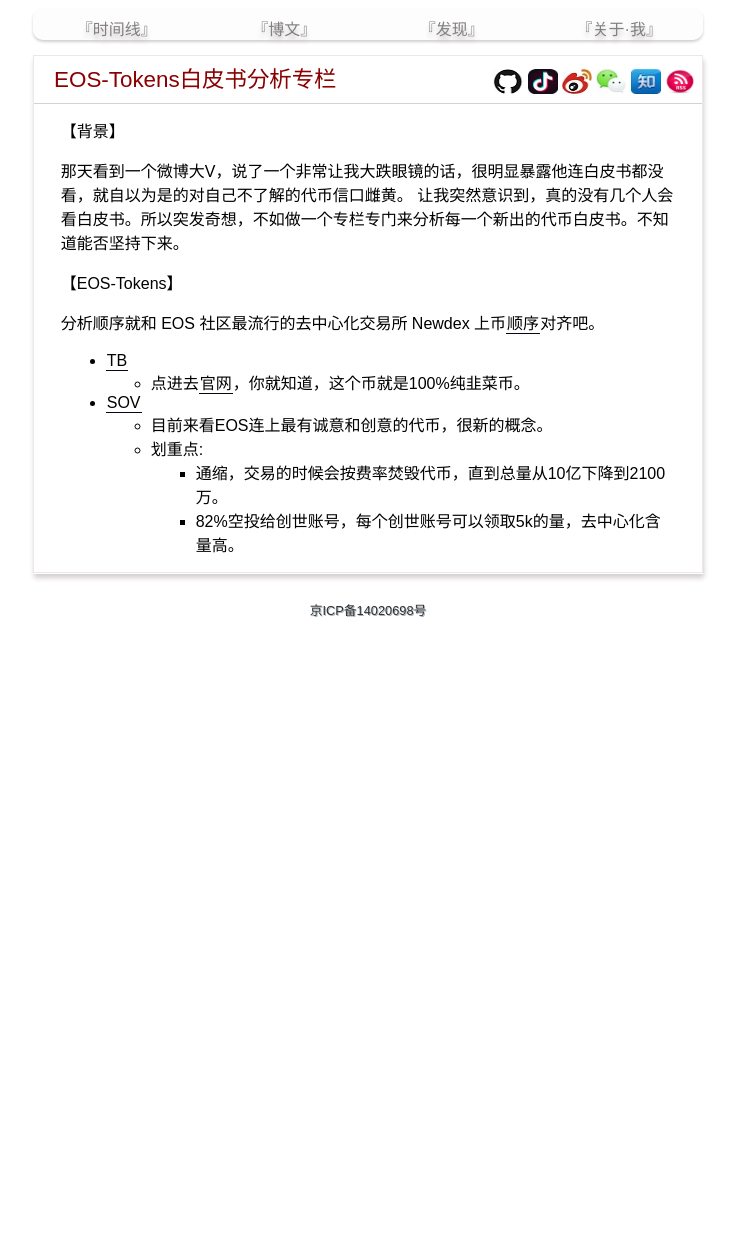
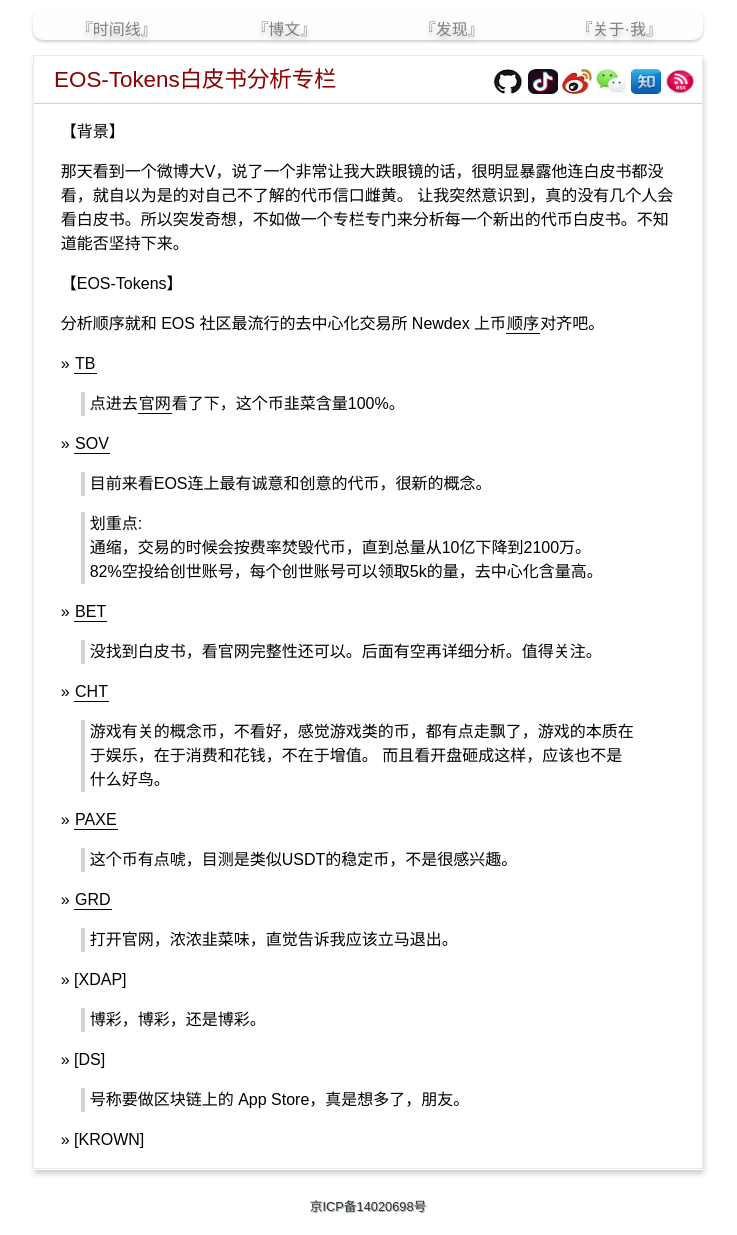
Before and after one commit to yanyiwu/blog, a Jekyll site: the page built from eostokens.md, in a window 1280 px wide. Shown: the whole page, without its empty margins (272-1009 px from the left). Built offline with Jekyll 4.4.1, drawn with Linux system fonts in a browser that asks for light colours; Markdown is read by kramdown in place of the engine named in the settings; comment, search, counter and statistics services are not loaded; before the commit the page ends 900 px from its top, so only the background shows below that.

Commit message:
[eostokens] update style

```diff
--- a/eostokens.md
+++ b/eostokens.md
@@ -12,10 +12,41 @@ title: EOS-Tokens白皮书分析专栏
 
 分析顺序就和 EOS 社区最流行的去中心化交易所 Newdex 上币[顺序](https://newdex.zendesk.com/hc/zh-cn/sections/360003160531-%E5%B8%81%E7%A7%8D%E5%8A%A8%E6%80%81)对齐吧。
 
-+ [TB](http://tbkao.com/)
-    - 点进去[官网](http://tbkao.com/)，你就知道，这个币就是100%纯韭菜币。
-+ [SOV](https://www.soveos.one/)
-    - 目前来看EOS连上最有诚意和创意的代币，很新的概念。
-    - 划重点:
-        + 通缩，交易的时候会按费率焚毁代币，直到总量从10亿下降到2100万。
-        + 82%空投给创世账号，每个创世账号可以领取5k的量，去中心化含量高。
+&raquo; [TB](http://tbkao.com/)
+
+> 点进去[官网](http://tbkao.com/)看了下，这个币韭菜含量100%。
+
+&raquo; [SOV](https://www.soveos.one/)
+
+> 目前来看EOS连上最有诚意和创意的代币，很新的概念。
+
+> 划重点:
+> 通缩，交易的时候会按费率焚毁代币，直到总量从10亿下降到2100万。
+> 82%空投给创世账号，每个创世账号可以领取5k的量，去中心化含量高。
+
+&raquo; [BET](https://eosbet.io/)
+
+> 没找到白皮书，看官网完整性还可以。后面有空再详细分析。值得关注。
+
+&raquo; [CHT](https://cryptoheroes.net/)
+
+> 游戏有关的概念币，不看好，感觉游戏类的币，都有点走飘了，游戏的本质在于娱乐，在于消费和花钱，不在于增值。
+> 而且看开盘砸成这样，应该也不是什么好鸟。
+
+&raquo; [PAXE](https://www.paxos.com/pax/)
+
+> 这个币有点唬，目测是类似USDT的稳定币，不是很感兴趣。
+
+&raquo; [GRD](https://eosgrand.io/)
+
+> 打开官网，浓浓韭菜味，直觉告诉我应该立马退出。
+
+&raquo; [XDAP]
+
+> 博彩，博彩，还是博彩。
+
+&raquo; [DS]
+
+> 号称要做区块链上的 App Store，真是想多了，朋友。
+
+&raquo; [KROWN]
```
